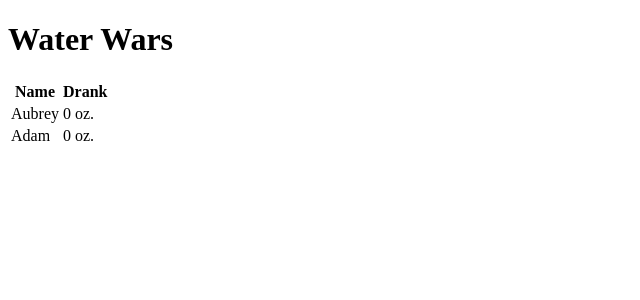
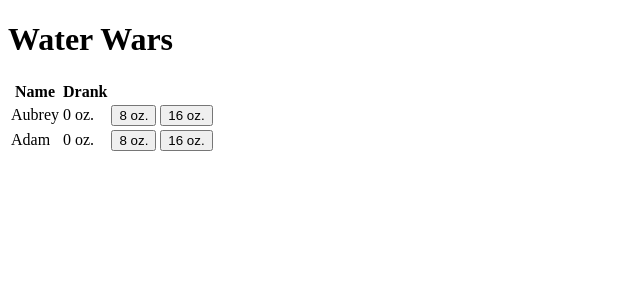
Before and after one commit to adamstegman/drank, an Angular app: page / in a window 1280 px wide. Shown: the top 300 px of the page, without its empty margins (0-640 px from the left). Built offline with nearby package versions, Linux system fonts and the light colour scheme.

Commit message:
Buttons to add amount drank

```diff
--- a/src/app/app.component.html
+++ b/src/app/app.component.html
@@ -11,7 +11,7 @@
   <tr *ngFor="let drinker of drinkers">
     <td>{{drinker.name}}</td>
     <td>{{drinker.drank | floor}} oz.</td>
-    <td></td>
-    <td></td>
+    <td><button (click)="drinker.addDrink(8)">8 oz.</button></td>
+    <td><button (click)="drinker.addDrink(16)">16 oz.</button></td>
   </tr>
 </table>
--- a/src/app/app.component.ts
+++ b/src/app/app.component.ts
@@ -1,10 +1,10 @@
 import { Component } from '@angular/core';
+import { Drinker } from './drinker';
 
-export class Drinker {
-  id: number;
-  name: string;
-  drank: number;
-}
+const DRINKERS: Drinker[] = [
+  new Drinker(1, "Aubrey"),
+  new Drinker(2, "Adam"),
+];
 
 @Component({
   selector: 'app-root',
@@ -13,8 +13,5 @@ export class Drinker {
 })
 export class AppComponent {
   title = 'Water Wars';
-  drinkers: Drinker[] = [
-    {id: 1, name: "Aubrey", drank: 0},
-    {id: 2, name: "Adam", drank: 0},
-  ];
+  drinkers: Drinker[] = DRINKERS;
 }
--- /dev/null
+++ b/src/app/drinker.ts
@@ -0,0 +1,15 @@
+export class Drinker {
+  id: number;
+  name: string;
+  drank: number;
+
+  constructor(id: number, name: string) {
+    this.id = id;
+    this.name = name;
+    this.drank = 0;
+  }
+
+  public addDrink(amount: number): void {
+    this.drank += amount;
+  }
+}
```
